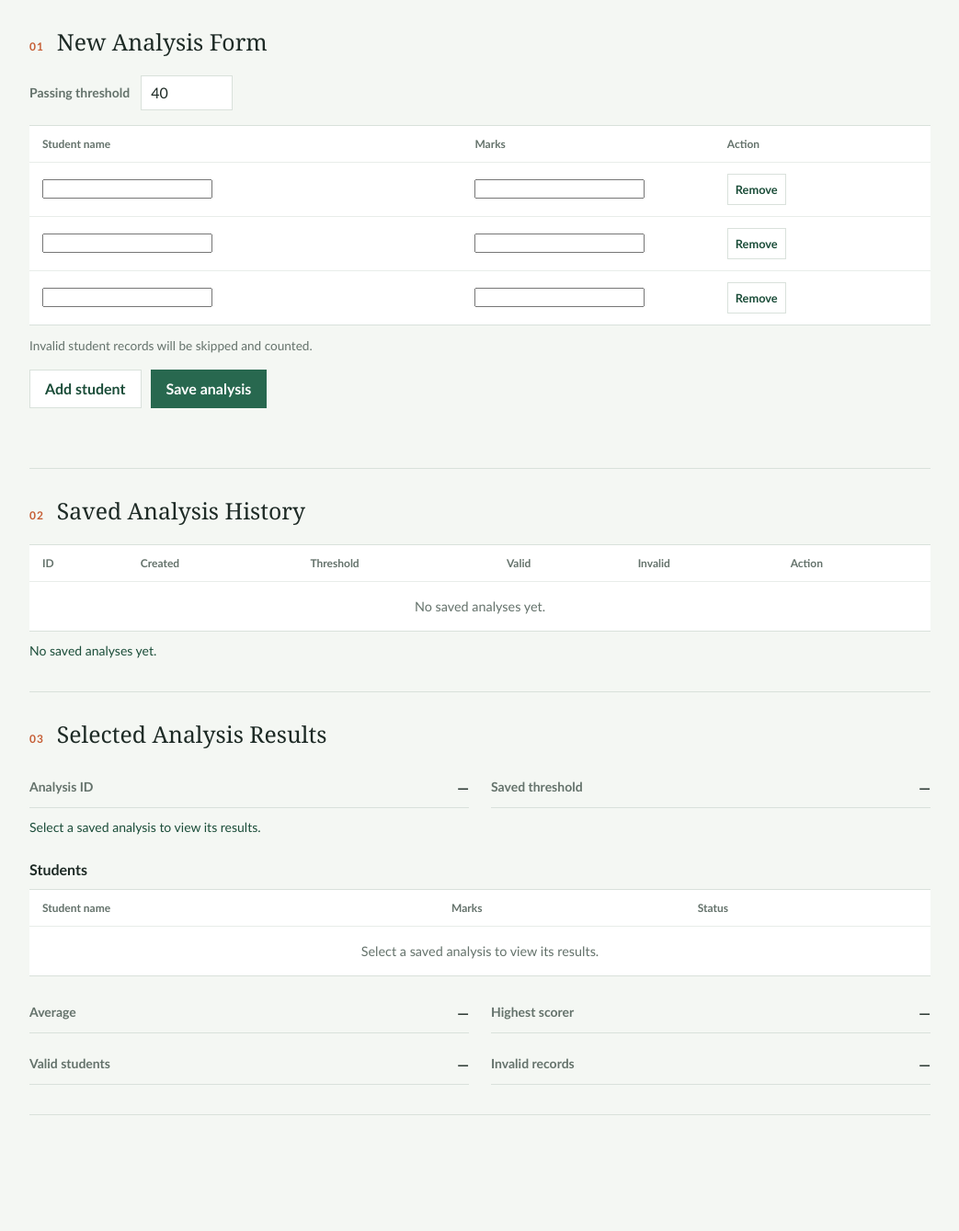
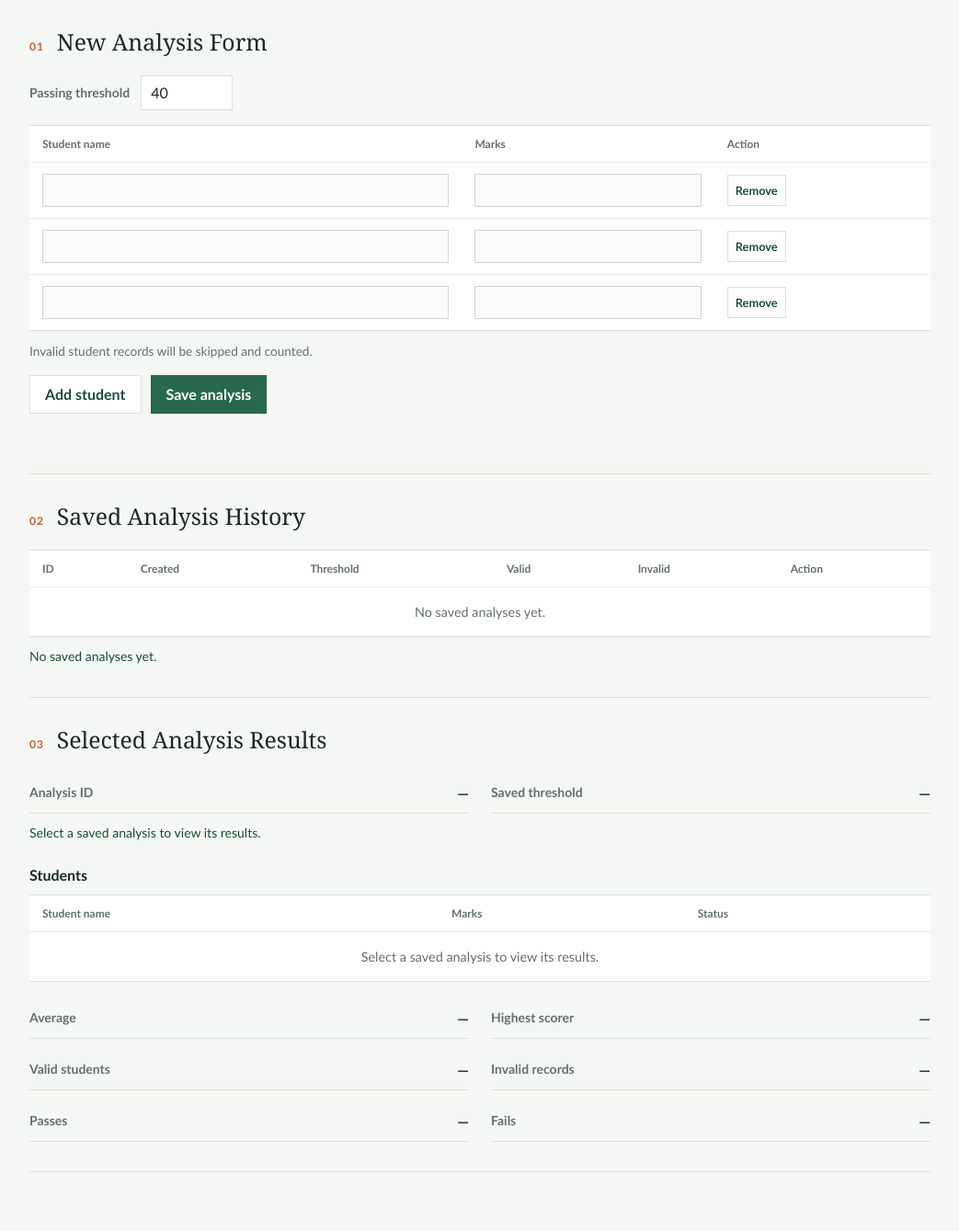
Before and after one commit to anadishh786-design/git-init-students-marks-analyser, a Flask app: page / in a window 1280 px wide. Shown: the part 213-1552 px from the top of the page at 92% size, without its empty margins (118-1161 px from the left). Before the commit the page ends 1426 px from the top, so only its background shows below. Run offline with Flask 3, Linux system fonts and the light colour scheme; data that the repository does not hold is empty.

Commit message:
Show pass and fail totals in dashboard

```diff
--- a/static/app.js
+++ b/static/app.js
@@ -168,6 +168,8 @@ function renderAnalysis(analysis) {
 		: `${summary.highest_scorer.name} (${summary.highest_scorer.marks})`;
 	document.querySelector("#result-valid-count").textContent = String(summary.valid_count);
 	document.querySelector("#result-invalid-count").textContent = String(summary.invalid_count);
+	document.querySelector("#result-pass-count").textContent = String(summary.pass_count);
+	document.querySelector("#result-fail-count").textContent = String(summary.fail_count);
 }
 
 async function loadAnalysis(analysisId) {
--- a/static/styles.css
+++ b/static/styles.css
@@ -312,7 +312,6 @@ dd {
         gap: 0;
     }
 }
-}
 
 .student-input {
     width: 100%;
--- a/templates/index.html
+++ b/templates/index.html
@@ -118,6 +118,8 @@
                 <div><dt>Highest scorer</dt><dd id="result-highest">—</dd></div>
                 <div><dt>Valid students</dt><dd id="result-valid-count">—</dd></div>
                 <div><dt>Invalid records</dt><dd id="result-invalid-count">—</dd></div>
+                <div><dt>Passes</dt><dd id="result-pass-count">—</dd></div>
+                <div><dt>Fails</dt><dd id="result-fail-count">—</dd></div>
             </dl>
         </section>
     </main>
```
